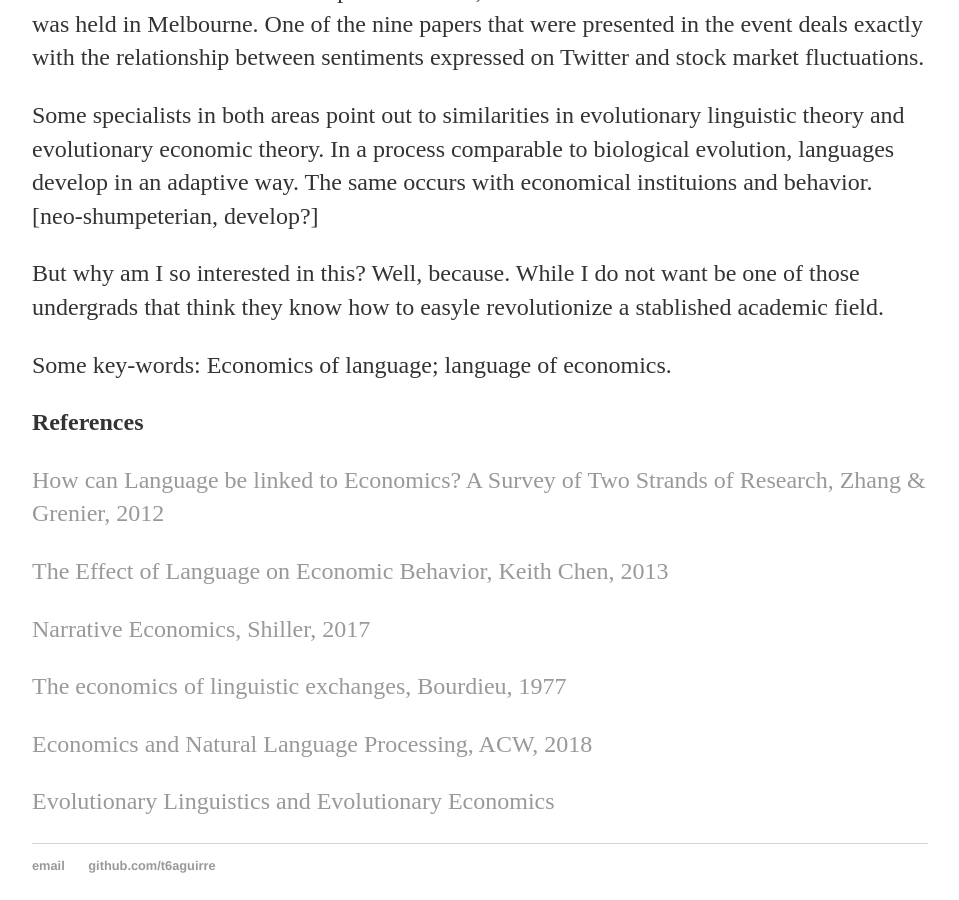
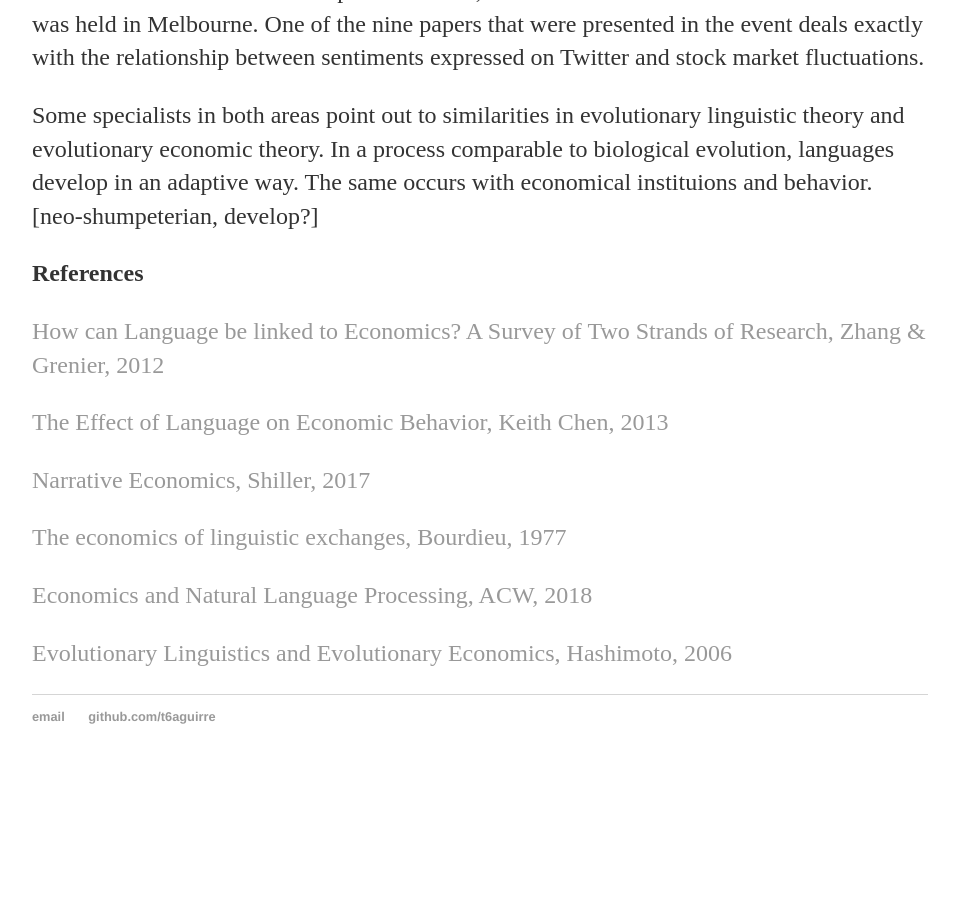
Before and after one commit to t6aguirre/old-blog, a Jekyll site: the page built from _posts/2019-08-09-ling-econ.md, in a window 1280 px wide and 900 px high, scrolled down 2126 px. Shown: the whole window, without its empty margins (160-1119 px from the left). Built offline with Jekyll 4.4.1, drawn with Linux system fonts in a browser that asks for light colours; after the commit the page ends 2912 px from its top, so only the background shows below that.

```diff
--- a/_posts/2019-08-09-ling-econ.md
+++ b/_posts/2019-08-09-ling-econ.md
@@ -28,11 +28,6 @@
 
 Some specialists in both areas point out to similarities in evolutionary linguistic theory and evolutionary economic theory. In a process comparable to biological evolution, languages develop in an adaptive way. The same occurs with economical instituions and behavior. [neo-shumpeterian, develop?]
 
-
-But why am I so interested in this? Well, because. While I do not want be one of those undergrads that think they know how to easyle revolutionize a stablished academic field.
-
-Some key-words: Economics of language; language of economics.
-
 **References**
 
 [How can Language be linked to Economics? A Survey of Two Strands of Research, Zhang & Grenier, 2012](ideas.repec.org/p/ott/wpaper/1206e.html)
@@ -45,4 +40,4 @@
 
 [Economics and Natural Language Processing, ACW, 2018](https://www.aclweb.org/anthology/W18-3100)
 
-[Evolutionary Linguistics and Evolutionary Economics](https://link.springer.com/article/10.14441/eier.3.27)
+[Evolutionary Linguistics and Evolutionary Economics, Hashimoto, 2006](https://link.springer.com/article/10.14441/eier.3.27)
```
